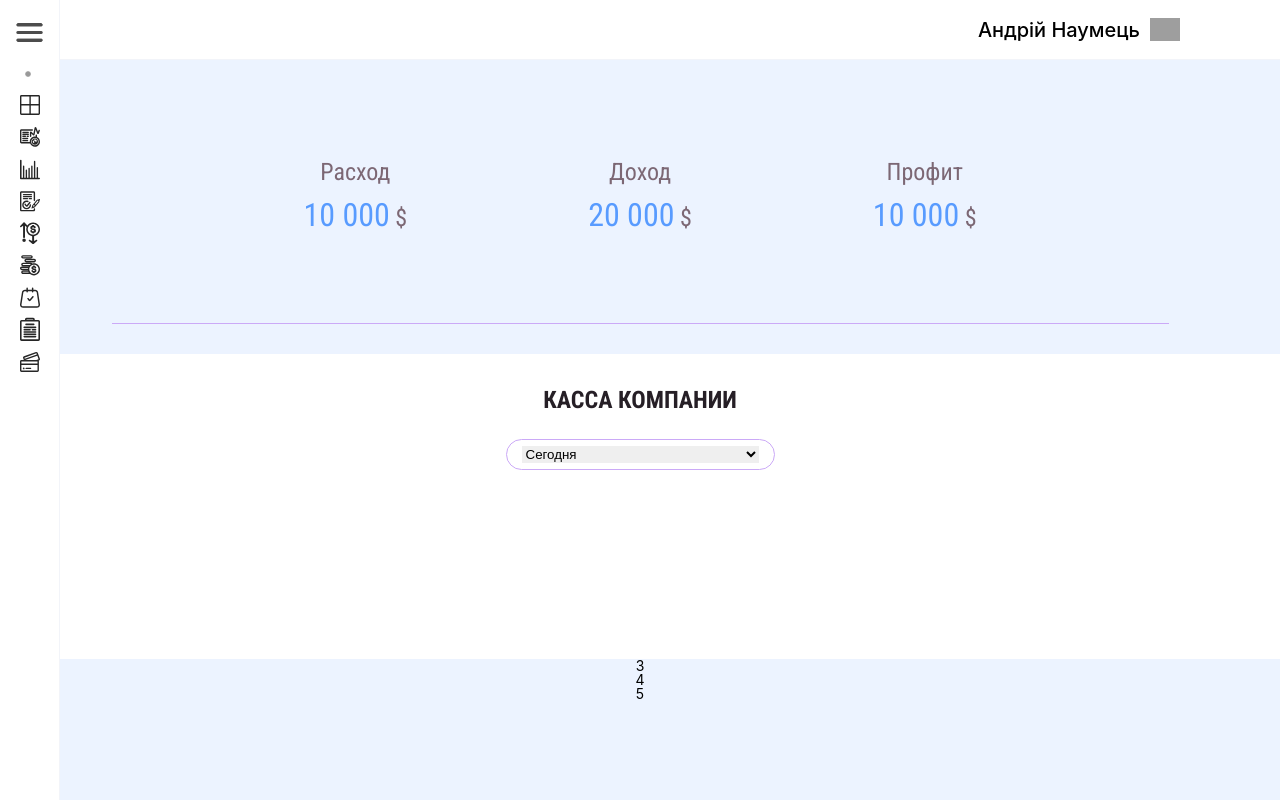
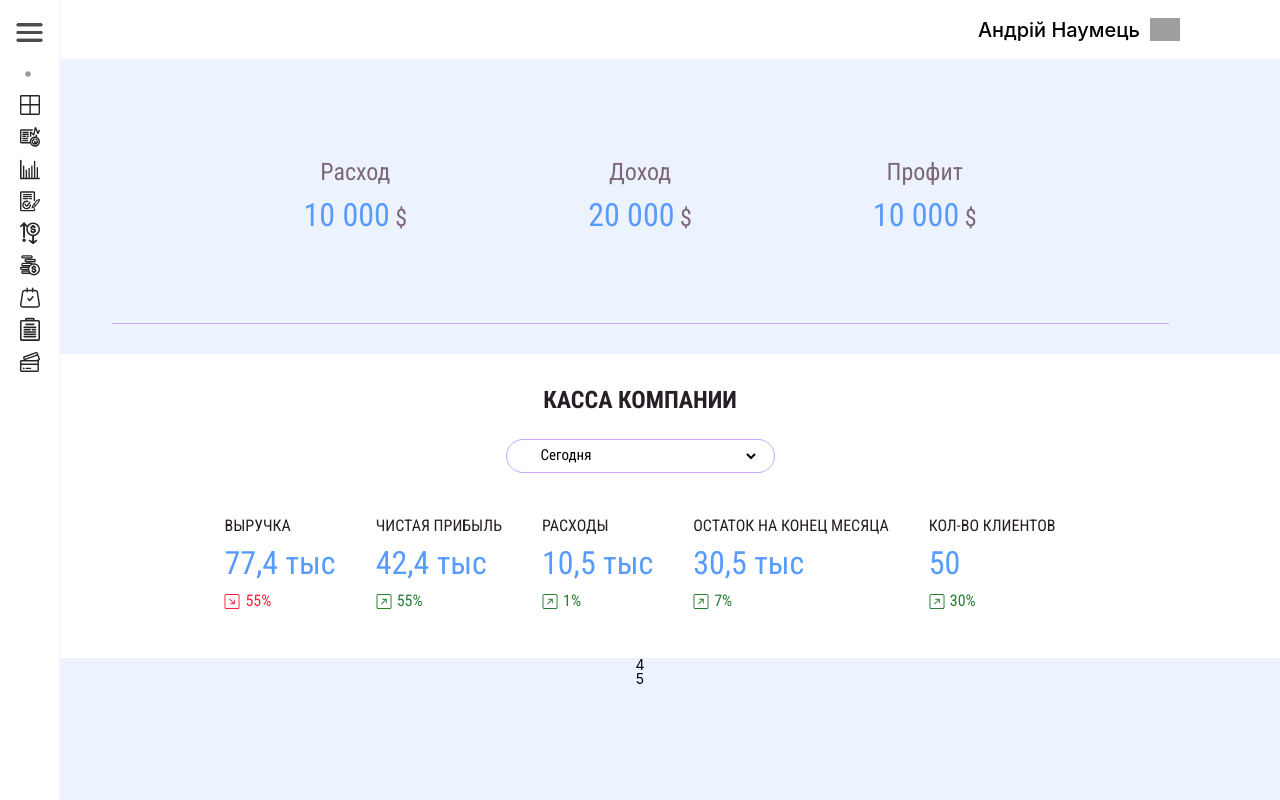
Before and after one commit to Lumenatom/app-crm, a React (Create React App) app: page /dashboard in a window 1280 px wide. Shown: the top 800 px of the page. Built offline with nearby package versions, Linux system fonts and the light colour scheme; grey boxes are pictures that could not be loaded.

Commit message:
statistic

```diff
--- a/src/components/workspace/dashboard/dashboard.js
+++ b/src/components/workspace/dashboard/dashboard.js
@@ -2,6 +2,8 @@ import React from "react";
 import Header from "../header/header";
 import Nav from "../nav/nav";
 import style from "./dashboard.module.css";
+import down from "../../../img/dashboard__block/down.svg";
+import top from "../../../img/dashboard__block/top.svg";
 
 const Dashboard = () => {
   return (
@@ -36,8 +38,80 @@ const Dashboard = () => {
                 <option value="5">Прошлый месяц</option>
               </select>
             </form>
+            <div className={style.statistics}>
+              <div className={style.revenue}>
+                <h2>
+                  Выручка
+                </h2>
+                <h4>
+                  77,4 ТЫС
+                </h4>
+                <div className={style.statistic_rating}>
+                  <img src={down} alt="rating" />
+                  <h5>
+                    55%
+                  </h5>
+                </div>
+              </div>
+              <div className={style.net_profit}>
+                <h2>
+                  Чистая прибыль
+                </h2>
+                <h4>
+                  42,4 ТЫС
+                </h4>
+                <div className={style.statistic_rating}>
+                  <img src={top} alt="rating" />
+                  <h5>
+                    55%
+                  </h5>
+                </div>
+              </div>
+              <div className={style.expenses}>
+                <h2>
+                  Расходы
+                </h2>
+                <h4>
+                  10,5 ТЫС
+                </h4>
+                <div className={style.statistic_rating}>
+                  <img src={top} alt="rating" />
+                  <h5>
+                    1%
+                  </h5>
+                </div>
+              </div>
+              <div className={style.remainder}>
+                <h2>
+                  Остаток на конец месяца
+                </h2>
+                <h4>
+                  30,5 ТЫС
+                </h4>
+                <div className={style.statistic_rating}>
+                  <img src={top} alt="rating" />
+                  <h5>
+                    7%
+                  </h5>
+                </div>
+              </div>
+              <div className={style.clients}>
+                <h2>
+                  Кол-во клиентов
+                </h2>
+                <h4>
+                  50
+                </h4>
+                <div className={style.statistic_rating}>
+                  <img src={top} alt="rating" />
+                  <h5>
+                    30%
+                  </h5>
+                </div>
+              </div>
+            </div>
           </div>
-          <div>3</div>
+
           <div>4</div>
           <div>5</div>
         </div>
--- a/src/components/workspace/dashboard/dashboard.module.css
+++ b/src/components/workspace/dashboard/dashboard.module.css
@@ -103,7 +103,6 @@ hr {
   flex-direction: column;
   align-items: center;
   width: 1493px;
-  height: 305px;
   background: #FFFFFF;
   border-radius: 25px;
 
@@ -127,12 +126,67 @@ form {
   width: 269px;
   border: 1px solid #CBA9F7;
   border-radius: 25px;
+
+  padding: 3px 15px;
+  margin-top: 85px;
+}
+
+form select {
+  font-family: 'Roboto Condensed', sans-serif;
+  font-style: normal;
+  font-size: 15px;
+  line-height: 116.7%;
+  color: #000000;
+  background-color: #FFFFFF;
+  padding: 3px 15px;
+  font-weight: 400;
+}
+
+.statistics {
+  display: flex;
+  margin-top: 70px;
+  gap: 40px;
+}
+
+.statistics h2 {
   font-family: 'Roboto Condensed', sans-serif;
   font-style: normal;
   font-weight: 400;
-  font-size: 15px;
+  font-size: 16px;
   line-height: 116.7%;
-  color: #000000;
-  padding: 6px 15px;
-  margin-top: 85px;
+  color: #261F26;
+  text-align: start;
 }
+
+.statistics h4 {
+  font-family: 'Roboto Condensed', sans-serif;
+  font-style: normal;
+  font-weight: 400;
+  font-size: 32px;
+  line-height: 116.7%;
+  text-transform: lowercase;
+  color: #589BFF;
+  margin-top: 10px;
+  margin-bottom: 10px;
+}
+
+.revenue .statistic_rating h5 {
+  color: #F9223C;
+}
+
+.statistic_rating {
+  display: flex;
+  align-items: center;
+  gap: 5px;
+  margin-bottom: 47px;
+}
+
+
+.statistic_rating h5 {
+  font-family: 'Roboto Condensed', sans-serif;
+  font-style: normal;
+  font-weight: 400;
+  font-size: 16px;
+  line-height: 116.7%;
+  color: #257D2E;
+}
```
Also changed, not shown: src/img/dashboard__block/down.svg (added), src/img/dashboard__block/top.svg (added).
